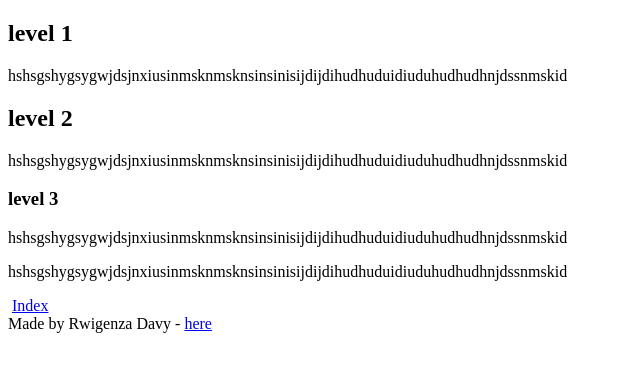
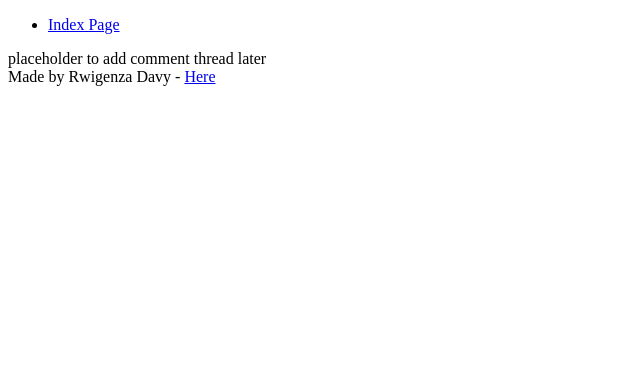
Before and after one commit to Rwigenzadavy/alu-web-development, a plain HTML site: page html_basic/tweets.html in a window 1280 px wide. Shown: the whole page, without its empty margins (0-640 px from the left). Drawn offline with Linux system fonts and the light colour scheme.

Commit message:
Update tweets.html

```diff
--- a/html_basic/tweets.html
+++ b/html_basic/tweets.html
@@ -1,45 +1,23 @@
-<!DOCTYPE html>
+<!doctype html>
 <html>
 <head>
     <meta charset="UTF-8">
-	<title>Hello World</title>
+    <title>ALU Task</title>
 </head>
 <body>
 <header>
-
+    <ul>
+        <li><a href="index.html">Index Page</a></li>
+    </ul>
 </header>
 <main>
     <article>
-	     <p>
-                <h1>level 1</h1>
-                 hshsgshygsygwjdsjnxiusinmsknmsknsinsinisijdijdihudhuduidiuduhudhudhnjdssnmskid
-                </p>
 
-                <p>
-                <h2>level 2</h2>
-                 hshsgshygsygwjdsjnxiusinmsknmsknsinsinisijdijdihudhuduidiuduhudhudhnjdssnmskid
-                </p>
-
-                <p>
-                <h3>level 3</h3>
-                 hshsgshygsygwjdsjnxiusinmsknmsknsinsinisijdijdihudhuduidiuduhudhudhnjdssnmskid
-                </p>
-
-                <p>
-                hshsgshygsygwjdsjnxiusinmsknmsknsinsinisijdijdihudhuduidiuduhudhudhnjdssnmskid
-
-
-                </p>
-                <a>
-                  <img></img>
-                </a>
-       <a href="index.html"> Index </a>
     </article>
-	   <aside>
-
-	   </aside>
+    <aside>placeholder to add comment thread later</aside>
 </main>
 <footer>
-		  Made by Rwigenza Davy - <a href="<ANY LINK>" target="_blank">here</a>
+    Made by Rwigenza Davy - <a href="https://github.com/Rwigenzadavy" target="_blank">Here</a>
 </footer>
 </body>
+</html>
```
Lines whose indentation alone changed are shown as unchanged.
